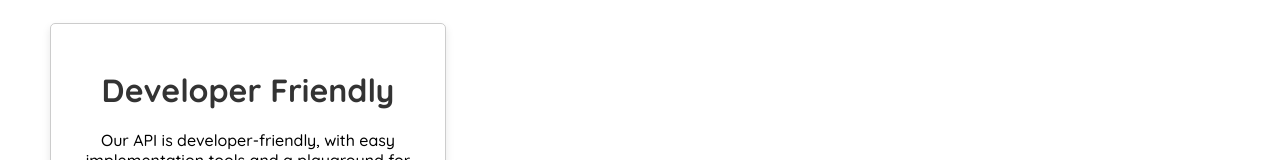
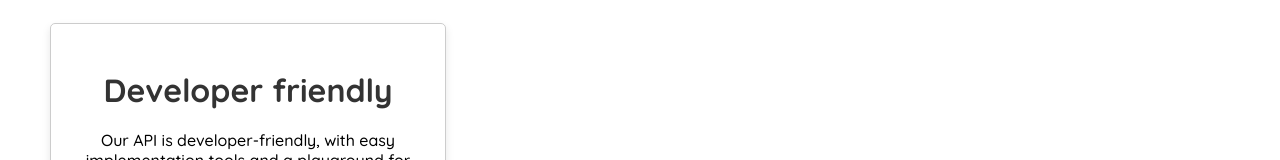
Before and after one commit to dabedev/iTools, a React app in the folder client/: page / in a window 1280 px wide. Shown: the part 867-1027 px from the top of the page. Built offline with nearby package versions, Linux system fonts and the light colour scheme; no server answers.

Commit message:
[FIX] Typos

```diff
--- a/client/src/pages/Home.jsx
+++ b/client/src/pages/Home.jsx
@@ -25,7 +25,7 @@ function Home() {
 					With our open source API, you can easily integrate its functionalities into your own applications and customize them as necessary.
 				</div>
 				<div className='feature'>
-					<h1>Developer Friendly</h1>
+					<h1>Developer friendly</h1>
 					Our API is developer-friendly, with easy implementation tools and a playground for testing and generating code in multiple languages.
 					No customer support is provided, but our resources make integration quick and hassle-free.
 				</div>
```
